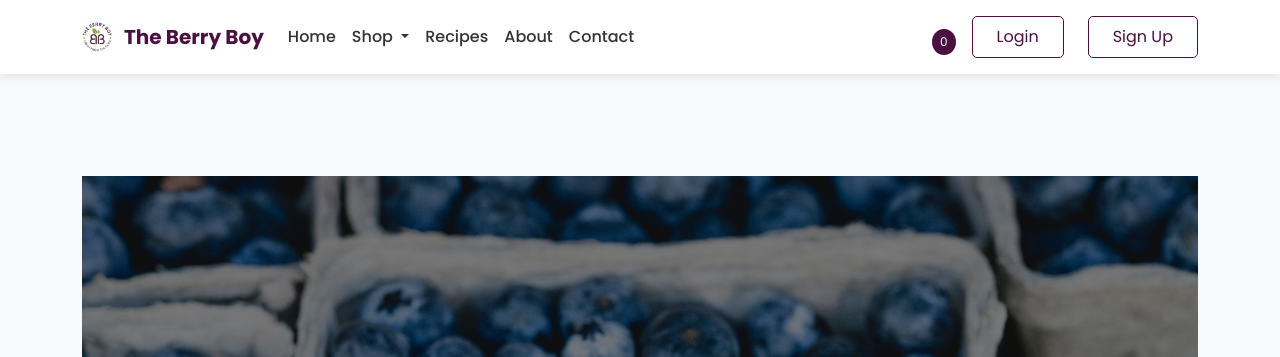
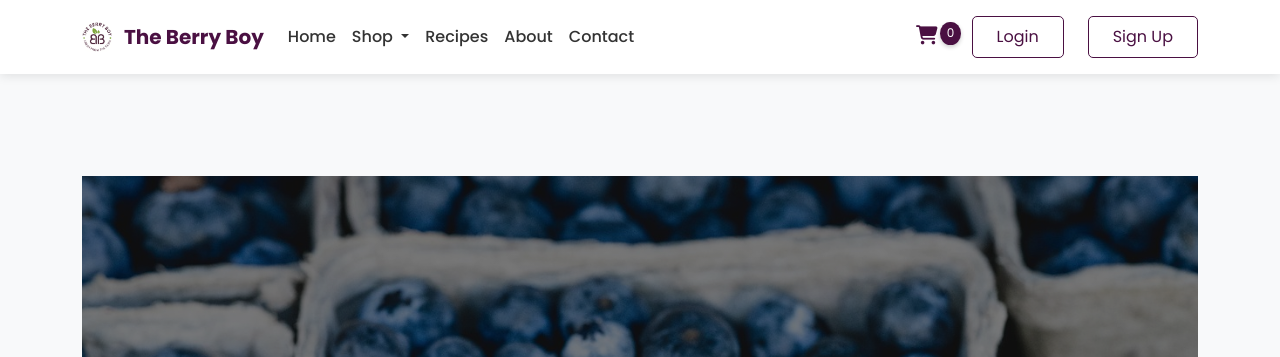
Before and after one commit to WayneBruton/berryboy, a Flask app: page / in a window 1280 px wide. Shown: the top 357 px of the page. Run offline with Flask 3, Linux system fonts and the light colour scheme; data comes from the database, SQL or seed files in the repository; data that the repository does not hold is empty; some libraries are stand-ins or nearby versions.

Commit message:
2025/05/15B

```diff
--- a/app/static/css/style.css
+++ b/app/static/css/style.css
@@ -145,19 +145,29 @@ h1, h2, h3, h4, h5, h6 {
     position: relative;
     display: inline-block;
     padding: 0.5rem;
+    margin-right: 5px;
+}
+
+.cart-icon i {
+    font-size: 1.2rem;
+    color: var(--primary-color);
+    position: relative;
+    left: -5px;
 }
 
 .cart-count {
     position: absolute;
-    top: 0;
-    right: 0;
+    top: 5px;
+    right: -10px;
     background-color: var(--primary-color);
     color: white;
     border-radius: 50%;
-    padding: 0.25rem 0.5rem;
+    padding: 0.15rem 0.4rem;
     font-size: 0.75rem;
-    min-width: 20px;
+    min-width: 18px;
     text-align: center;
+    z-index: 1;
+    box-shadow: 0 2px 4px rgba(0,0,0,0.2);
 }
 
 /* Product Cards */
--- a/app/templates/base.html
+++ b/app/templates/base.html
@@ -62,7 +62,7 @@
                 </ul>
                 <div class="d-flex align-items-center gap-3">
                     <div class="cart-icon">
-                        <a href="{{ url_for('shop.cart') }}" class="text-dark">
+                        <a href="{{ url_for('shop.cart') }}">
                             <i class="fas fa-shopping-cart"></i>
                             <span class="cart-count">0</span>
                         </a>
@@ -164,7 +164,8 @@
     <!-- Bootstrap JS -->
     <script src="https://cdn.jsdelivr.net/npm/bootstrap@5.3.0/dist/js/bootstrap.bundle.min.js"></script>
     <!-- Font Awesome -->
-    <script src="https://kit.fontawesome.com/your-kit-code.js" crossorigin="anonymous"></script>
+    <!-- FontAwesome -->
+    <link rel="stylesheet" href="https://cdnjs.cloudflare.com/ajax/libs/font-awesome/6.4.0/css/all.min.css">
     <!-- Cart Utilities for real-time cart updates -->
     <script src="{{ url_for('static', filename='js/cart-utils.js') }}"></script>
     <!-- Custom JS -->
--- a/app/templates/main/index.html
+++ b/app/templates/main/index.html
@@ -130,21 +130,21 @@
         <div class="row g-4">
             <div class="col-md-4">
                 <div class="feature-card text-center">
-                    <i class="fas fa-truck-fast fa-3x mb-3 text-primary"></i>
+                    <i class="fas fa-truck-fast fa-3x mb-3" style="color: var(--primary-color);"></i>
                     <h4>Fast Delivery</h4>
                     <p>Same day delivery for orders placed before 2 PM</p>
                 </div>
             </div>
             <div class="col-md-4">
                 <div class="feature-card text-center">
-                    <i class="fas fa-leaf fa-3x mb-3 text-primary"></i>
+                    <i class="fas fa-leaf fa-3x mb-3" style="color: var(--primary-color);"></i>
                     <h4>100% Organic</h4>
                     <p>All our berries are organically grown and certified</p>
                 </div>
             </div>
             <div class="col-md-4">
                 <div class="feature-card text-center">
-                    <i class="fas fa-medal fa-3x mb-3 text-primary"></i>
+                    <i class="fas fa-medal fa-3x mb-3" style="color: var(--primary-color);"></i>
                     <h4>Premium Quality</h4>
                     <p>Hand-picked and carefully selected fresh berries</p>
                 </div>
```
